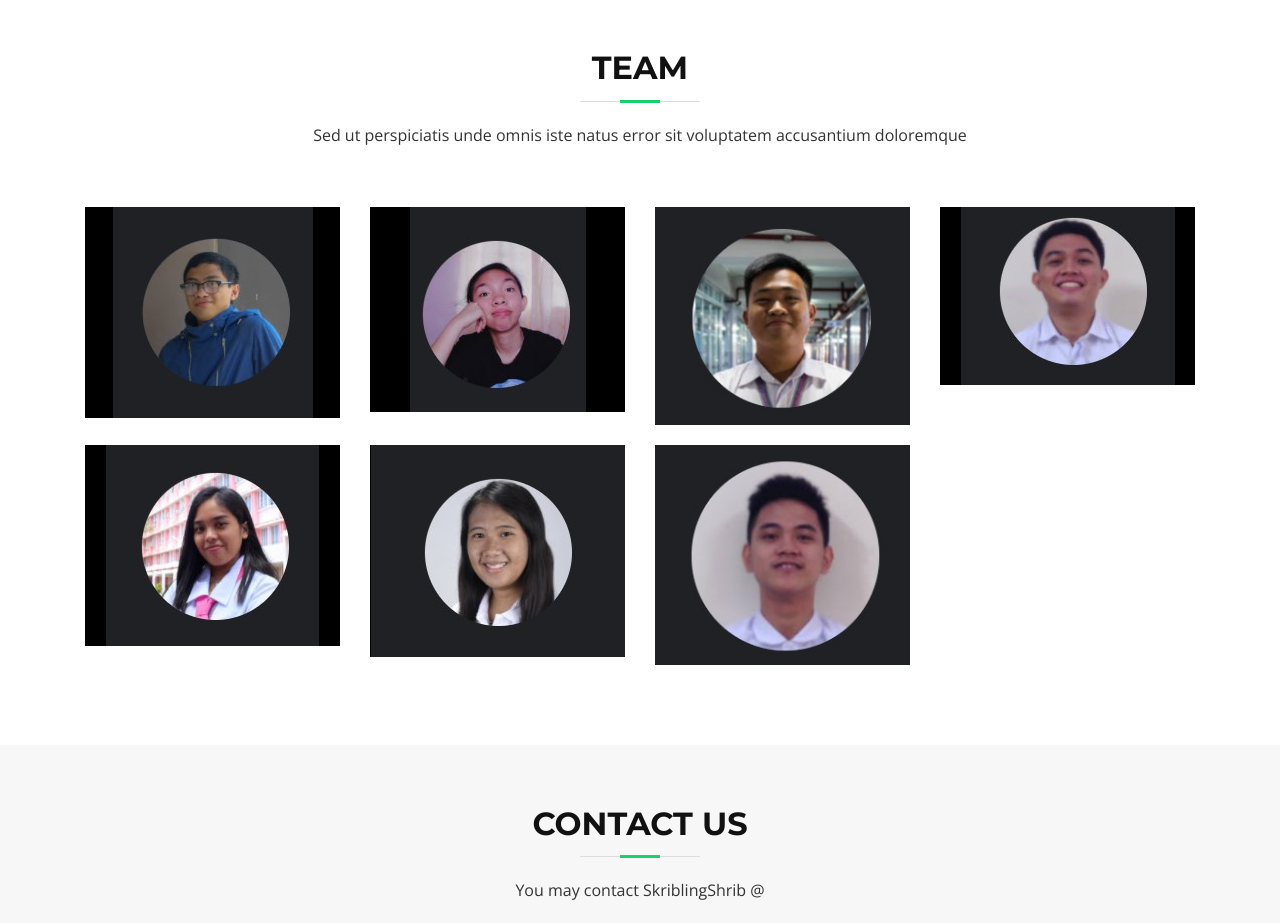
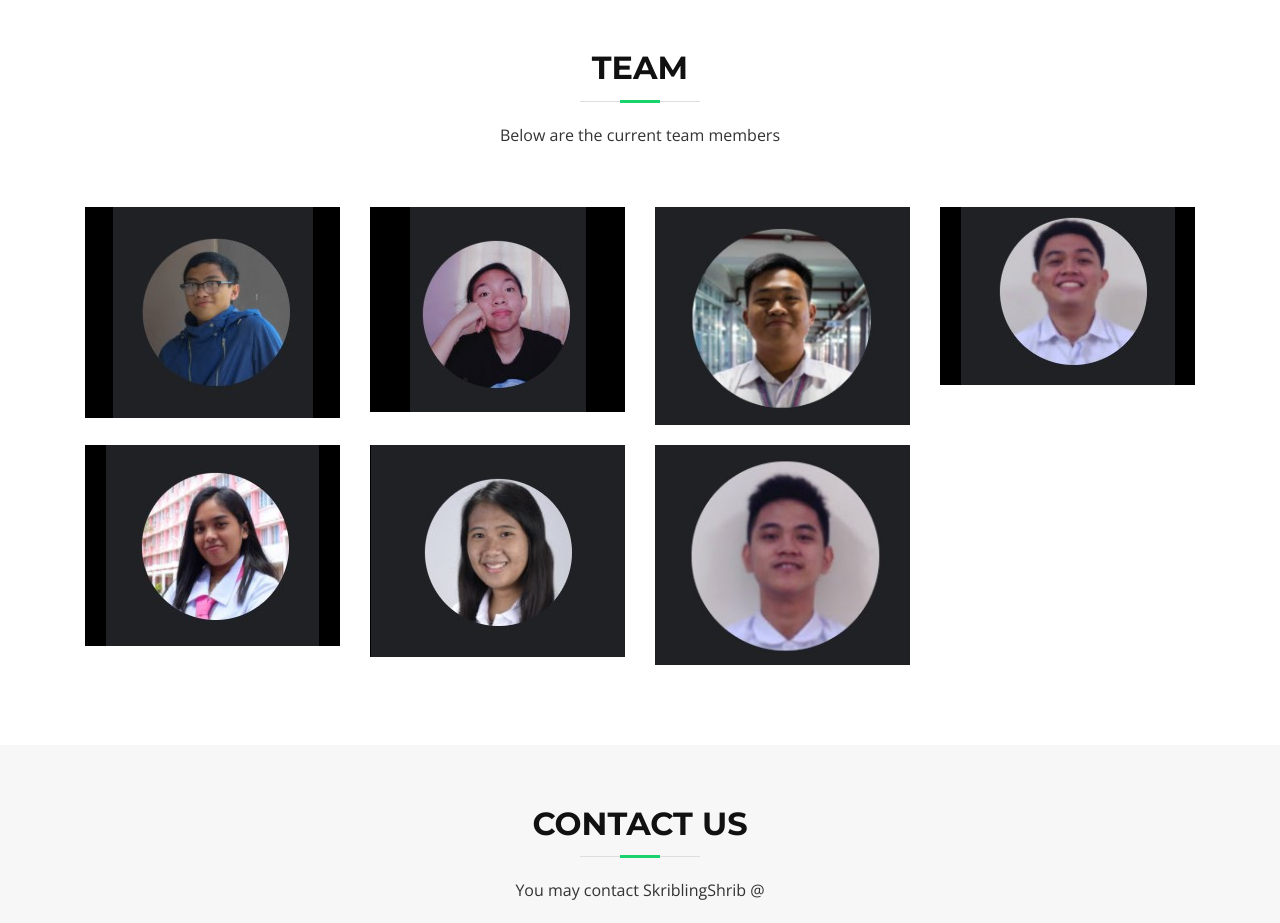
Before and after one commit to GeneGulanesJr/MAD, a plain HTML site: page index.html in a window 1280 px wide. Shown: the part 2020-2943 px from the top of the page. Drawn offline with nearby package versions, Linux system fonts and the light colour scheme; files whose address does not match are found by name.

Commit message:
change team

```diff
--- a/index.html
+++ b/index.html
@@ -217,7 +217,7 @@
       <div class="container" data-aos="fade-up">
         <div class="section-header">
           <h3>Team</h3>
-          <p>Sed ut perspiciatis unde omnis iste natus error sit voluptatem accusantium doloremque</p>
+          <p>Below are the current team members</p>
         </div>
 
         <div class="row">
```
